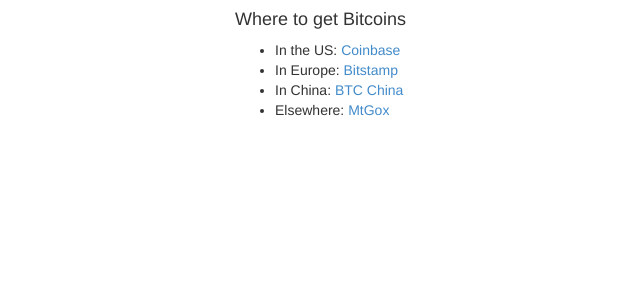
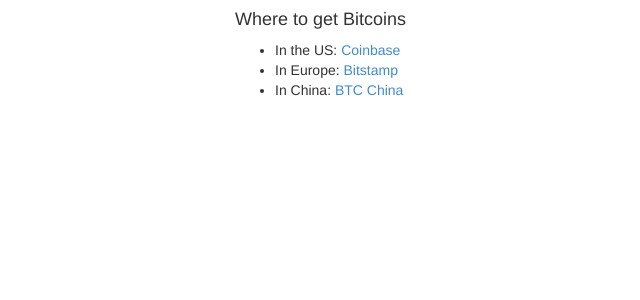
Before and after one commit to lra/simple-bit, a Python web app: template templates/index.html in a window 1280 px wide. Shown: the part 259-559 px from the top of the page, without its empty margins (80-720 px from the left). Run offline with Jinja, Linux system fonts and the light colour scheme; the template is opened without the code that fills it, so the values that code supplies are empty.

Commit message:
Removing MTGox

```diff
--- a/templates/index.html
+++ b/templates/index.html
@@ -15,7 +15,6 @@
     <li>In the US: <a href="https://coinbase.com/?r=52043addcd11dcdc5800001f&utm_campaign=user-referral&src=referral-link">Coinbase</a></li>
     <li>In Europe: <a href="https://www.bitstamp.net/">Bitstamp</a></li>
     <li>In China: <a href="https://vip.btcchina.com/">BTC China</a></li>
-    <li>Elsewhere: <a href="https://www.mtgox.com/">MtGox</a>
 </ul>
 
 {% endblock content %}
```
